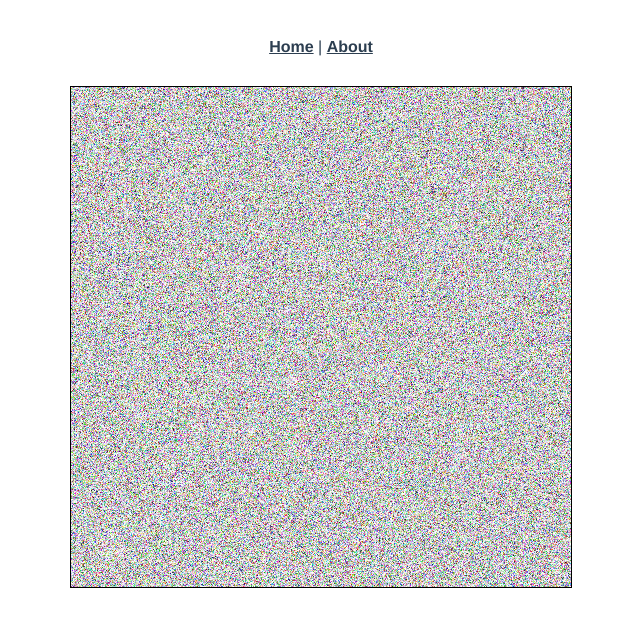
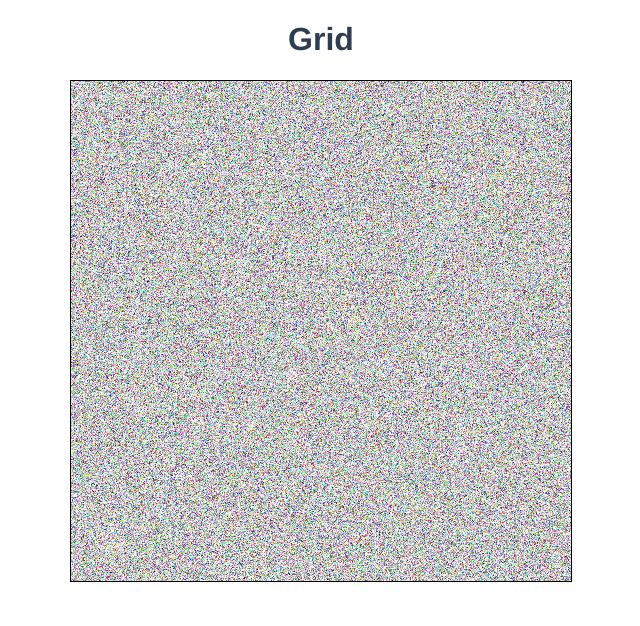
Before and after one commit to maxsynnott/pixel_grid_mevn, a Vue app in the folder client/: page /grid in a window 1280 px wide. Shown: the top 626 px of the page, without its empty margins (319-959 px from the left). Built offline with nearby package versions, Linux system fonts and the light colour scheme.

Commit message:
removed nav

```diff
--- a/client/src/App.vue
+++ b/client/src/App.vue
@@ -1,9 +1,5 @@
 <template>
   <div id="app">
-    <div id="nav">
-      <router-link to="/">Home</router-link> |
-      <router-link to="/about">About</router-link>
-    </div>
     <router-view/>
   </div>
 </template>
--- a/client/src/components/Grid.vue
+++ b/client/src/components/Grid.vue
@@ -1,6 +1,6 @@
 <template>
 	<div id="grid">
-		<!-- <h1>{{ title }}</h1> -->
+		<h1>Grid</h1>
 
 		<canvas
 			id="canvas"
```
Lines whose indentation alone changed are shown as unchanged.
